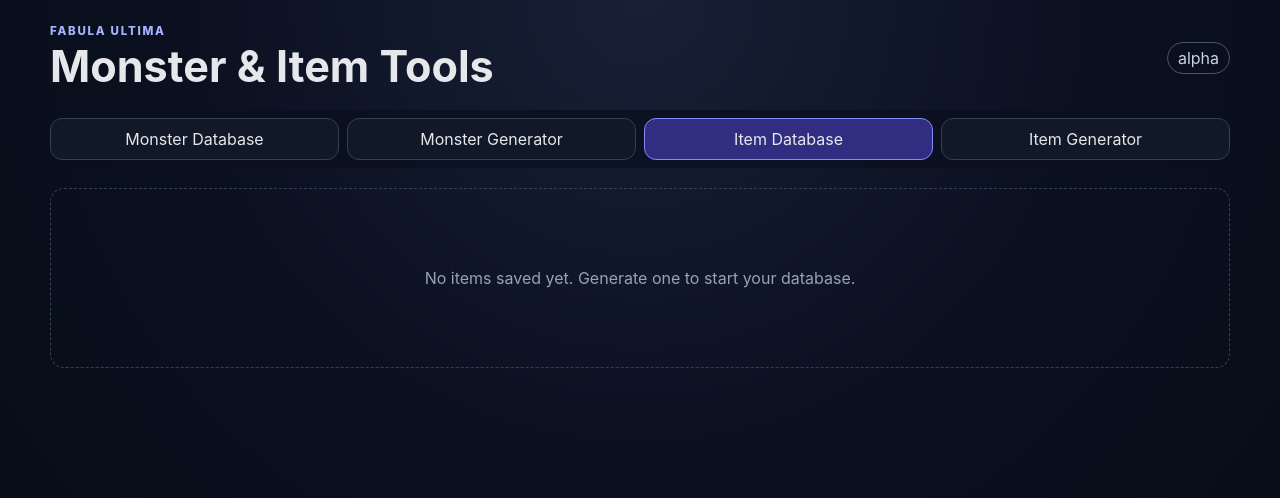
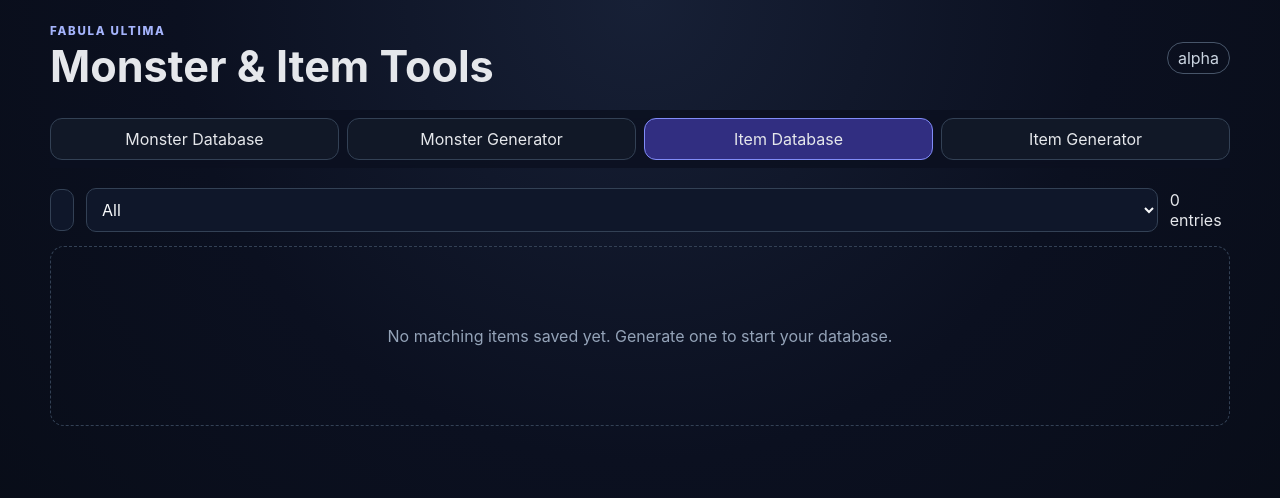
Before and after one commit to sladeykins-glitch/fabula-ultima-tools, a React (Vite) app: page / in a window 1280 px wide. Both pictures are taken after a click on the button "Item Database". Shown: the top 498 px of the page. Built offline with nearby package versions, Linux system fonts and the light colour scheme.

Commit message:
Upgrade item database and generator with Core rules

```diff
--- a/src/App.tsx
+++ b/src/App.tsx
@@ -1,16 +1,8 @@
 import { useEffect, useMemo, useState } from 'react'
 import { damageTypes, generateMonster, Monster, Rank, Species, speciesRules } from './rules'
+import { DamageType, GeneratedItem, generateItem, ItemType } from './items'
 
 type Tab = 'Monster Database' | 'Monster Generator' | 'Item Database' | 'Item Generator'
-
-type Item = {
-  id: string
-  name: string
-  type: 'Weapon' | 'Armor' | 'Shield' | 'Accessory'
-  source: 'Generated' | 'Custom' | 'Official'
-  cost: number
-  effect: string
-}
 
 const species: Species[] = ['Beast','Construct','Demon','Elemental','Humanoid','Monster','Plant','Undead']
 const ranks: Rank[] = ['Soldier','Elite','Champion']
@@ -18,7 +10,7 @@ const ranks: Rank[] = ['Soldier','Elite','Champion']
 export default function App() {
   const [tab, setTab] = useState<Tab>('Monster Database')
   const [monsters, setMonsters] = useState<Monster[]>(() => JSON.parse(localStorage.getItem('fu-monsters') || '[]'))
-  const [items, setItems] = useState<Item[]>(() => JSON.parse(localStorage.getItem('fu-items') || '[]'))
+  const [items, setItems] = useState<GeneratedItem[]>(() => JSON.parse(localStorage.getItem('fu-items') || '[]'))
   const [search, setSearch] = useState('')
 
   useEffect(() => localStorage.setItem('fu-monsters', JSON.stringify(monsters)), [monsters])
@@ -108,21 +100,70 @@ function MonsterGenerator({ onSave }: { onSave: (m:Monster)=>void }) {
   </section>
 }
 
-function ItemDatabase({ items, setItems }: { items: Item[]; setItems: React.Dispatch<React.SetStateAction<Item[]>> }) {
-  return <section>{items.length===0 ? <Empty text="No items saved yet. Generate one to start your database."/> : <div className="grid">{items.map(item=><article className="card" key={item.id}><div className="cardTitle"><div><span className="source">{item.source}</span><h2>{item.name}</h2></div><button className="danger" onClick={()=>setItems(prev=>prev.filter(x=>x.id!==item.id))}>Delete</button></div><p>{item.type} · {item.cost}z</p><p>{item.effect}</p></article>)}</div>}</section>
+function ItemDatabase({ items, setItems }: { items: GeneratedItem[]; setItems: React.Dispatch<React.SetStateAction<GeneratedItem[]>> }) {
+  const [search, setSearch] = useState('')
+  const [type, setType] = useState<'All'|ItemType>('All')
+  const filtered = useMemo(() => items.filter(item => {
+    const haystack = `${item.name} ${item.type} ${item.category || ''} ${item.baseItem || ''} ${item.quality || ''} ${item.effect}`.toLowerCase()
+    return haystack.includes(search.toLowerCase()) && (type === 'All' || item.type === type)
+  }), [items, search, type])
+
+  return <section>
+    <div className="toolbar">
+      <input value={search} onChange={e=>setSearch(e.target.value)} placeholder="Search items, qualities, effects..." />
+      <select className="compactSelect" value={type} onChange={e=>setType(e.target.value as 'All'|ItemType)}>
+        <option>All</option><option>Weapon</option><option>Armor</option><option>Shield</option><option>Accessory</option>
+      </select>
+      <span>{filtered.length} entries</span>
+    </div>
+    {filtered.length===0 ? <Empty text="No matching items saved yet. Generate one to start your database."/> : <div className="grid">{filtered.map(item=><ItemCard item={item} onDelete={()=>setItems(prev=>prev.filter(x=>x.id!==item.id))} />)}</div>}
+  </section>
 }
 
-function ItemGenerator({ onSave }: { onSave: (item:Item)=>void }) {
-  const [type, setType] = useState<Item['type']>('Weapon')
-  const [result, setResult] = useState<Item|null>(null)
-  const generate = () => {
-    const names: Record<Item['type'], string[]> = {
-      Weapon: ['Ashen Edge','Moonlit Pike','Storm Needle','Graveglass Blade'], Armor: ['Foxfire Coat','Runic Plate','Moonweave Robe'], Shield: ['Aegis of Cinders','Mirror Guard','Thornwall'], Accessory: ['Ring of Echoes','Crystal Brooch','Warden Charm']
-    }
-    const effects = ['You gain Resistance to fire damage.','You gain a +4 bonus to Initiative.','Damage dealt by this item ignores Resistances.','You are immune to slow.','Once per scene, recover 10 MP after you enter Crisis.']
-    setResult({ id: crypto.randomUUID(), name: names[type][Math.floor(Math.random()*names[type].length)], type, source:'Generated', cost: [500,700,800,1000,1200,1500][Math.floor(Math.random()*6)], effect: effects[Math.floor(Math.random()*effects.length)] })
-  }
-  return <section className="twoCol"><div className="panel"><h2>Item Generator</h2><p className="muted">Initial generator shell. The full Core + Atlas pricing/quality logic will be added next.</p><label>Item type<select value={type} onChange={e=>setType(e.target.value as Item['type'])}><option>Weapon</option><option>Armor</option><option>Shield</option><option>Accessory</option></select></label><button className="primary" onClick={generate}>Generate Item</button></div><div className="panel preview">{!result?<Empty text="Generate an item to preview it."/>:<><span className="source">Generated</span><h2>{result.name}</h2><p>{result.type} · {result.cost}z</p><p>{result.effect}</p><div className="buttonRow"><button onClick={generate}>Reroll</button><button className="primary" onClick={()=>onSave(result)}>Save to Database</button></div></>}</div></section>
+function ItemCard({ item, onDelete }: { item: GeneratedItem; onDelete?:()=>void }) {
+  return <article className="card" key={item.id}>
+    <div className="cardTitle">
+      <div><span className="source">{item.source}</span><h2>{item.name}</h2></div>
+      {onDelete && <button className="danger" onClick={onDelete}>Delete</button>}
+    </div>
+    <p className="muted">{item.type}{item.category ? ` · ${item.category}` : ''} · {item.cost}z {item.martial ? '· Martial' : ''}</p>
+    {item.baseItem && <p><strong>Base:</strong> {item.baseItem}</p>}
+    {item.type === 'Weapon' && <div className="stats">
+      <b>{item.handedness}</b><b>{item.range}</b><b>{item.accuracy}{item.accuracyBonus ? ` +${item.accuracyBonus}` : ''}</b><b>HR + {item.damage}</b><b>{item.damageType}</b>
+    </div>}
+    {(item.type === 'Armor' || item.type === 'Shield') && <div className="stats"><b>DEF {item.defense}</b><b>M.DEF {item.magicDefense}</b><b>Init {item.initiative && item.initiative > 0 ? '+' : ''}{item.initiative || 0}</b></div>}
+    {item.quality && <p><strong>Quality:</strong> {item.quality}</p>}
+    <p className="attack">{item.effect}</p>
+    {item.breakdown.length > 0 && <details><summary>Price / rule breakdown</summary>{item.breakdown.map((b,i)=><p className="note" key={i}>{b}</p>)}</details>}
+  </article>
+}
+
+function ItemGenerator({ onSave }: { onSave: (item:GeneratedItem)=>void }) {
+  const [type, setType] = useState<ItemType>('Weapon')
+  const [maxCost, setMaxCost] = useState(1500)
+  const [allowMartial, setAllowMartial] = useState(true)
+  const [damageType, setDamageType] = useState<DamageType|'random'>('random')
+  const [result, setResult] = useState<GeneratedItem|null>(null)
+
+  const generate = () => setResult(generateItem({ type, maxCost, allowMartial, preferredDamageType:damageType }))
+
+  return <section className="twoCol">
+    <div className="panel">
+      <h2>Core Rare Item Generator</h2>
+      <p className="muted">Uses the Core Rulebook base equipment, official rare-item modification prices, and official Quality costs. Atlas Custom Weapons and Natural Fantasy materials are the next expansion.</p>
+      <label>Item type<select value={type} onChange={e=>{ setType(e.target.value as ItemType); setResult(null) }}><option>Weapon</option><option>Armor</option><option>Shield</option><option>Accessory</option></select></label>
+      <label>Maximum cost <strong>{maxCost}z</strong><input type="range" min="500" max="3000" step="100" value={maxCost} onChange={e=>setMaxCost(Number(e.target.value))}/></label>
+      <label className="checkRow"><input type="checkbox" checked={allowMartial} onChange={e=>setAllowMartial(e.target.checked)}/><span>Allow martial equipment</span></label>
+      {type === 'Weapon' && <label>Damage type<select value={damageType} onChange={e=>setDamageType(e.target.value as DamageType|'random')}><option value="random">Random</option><option value="physical">Physical</option><option value="air">Air</option><option value="bolt">Bolt</option><option value="dark">Dark</option><option value="earth">Earth</option><option value="fire">Fire</option><option value="ice">Ice</option><option value="light">Light</option><option value="poison">Poison</option></select></label>}
+      <button className="primary" onClick={generate}>Generate Item</button>
+    </div>
+    <div className="panel preview">
+      {!result ? <Empty text="Choose your options and generate a rules-aware item."/> : <>
+        <ItemCard item={result} />
+        <div className="buttonRow"><button onClick={generate}>Reroll</button><button className="primary" onClick={()=>onSave(result)}>Save to Database</button></div>
+      </>}
+    </div>
+  </section>
 }
 
 function Empty({ text }: { text:string }) { return <div className="empty">{text}</div> }
```
